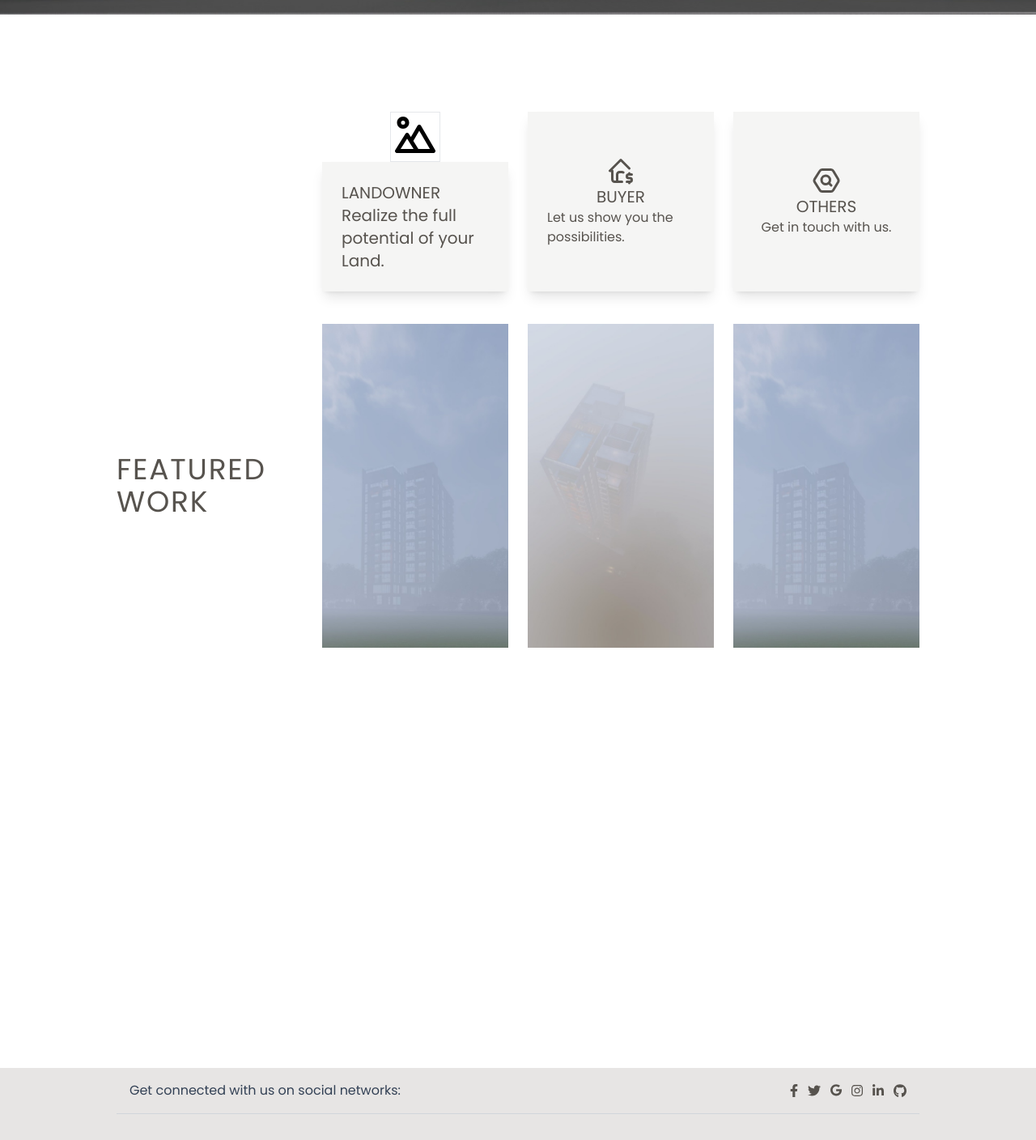
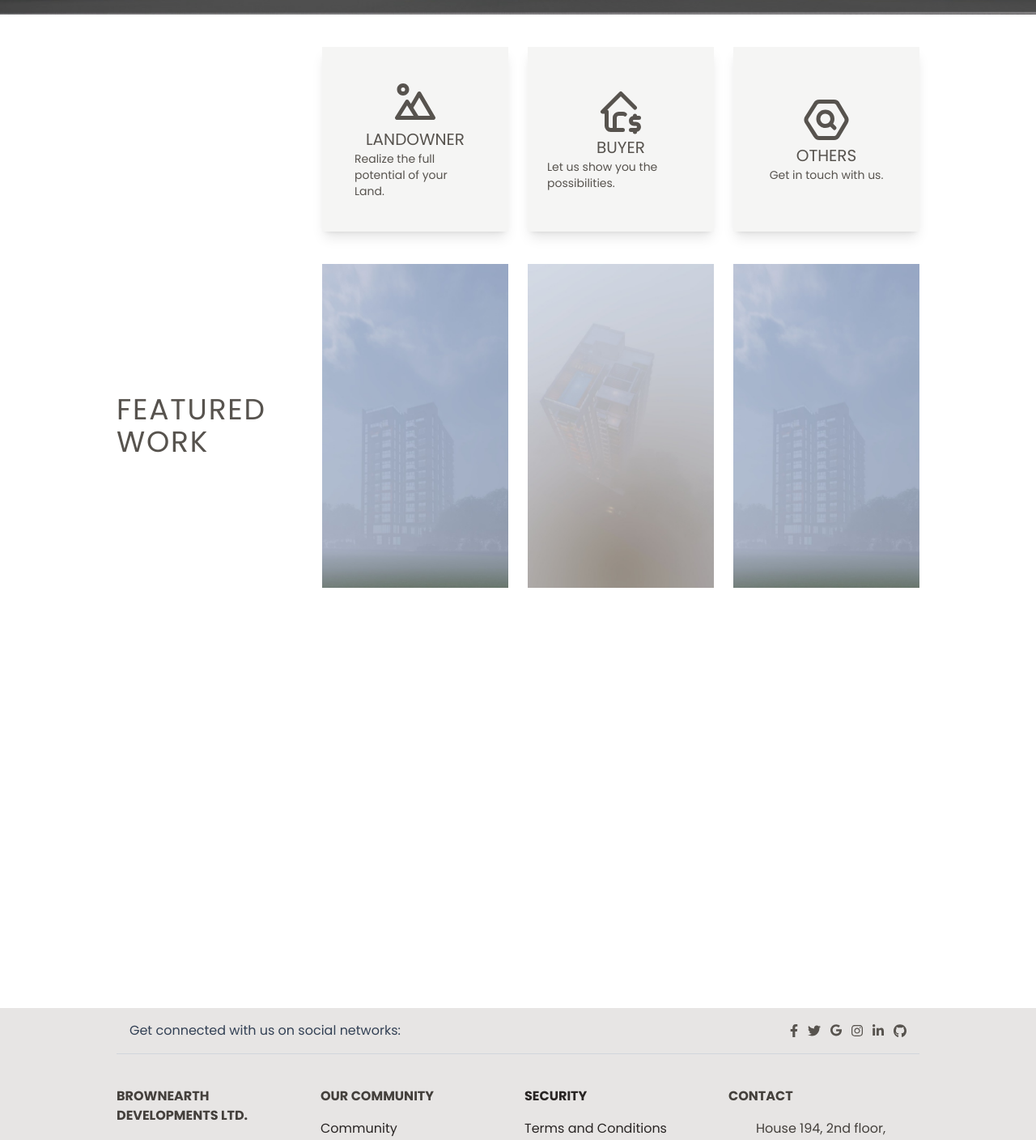
Before and after one commit to MijanurMim/brownEarthClient, a React (Create React App) app: page / in a window 1280 px wide. Shown: the part 780-2188 px from the top of the page at 81% size. Built offline with nearby package versions, Linux system fonts and the light colour scheme; what tailwindcss-debug-screens would draw is missing.

Commit message:
home layout updated

```diff
--- a/src/components/footer/Footer.js
+++ b/src/components/footer/Footer.js
@@ -1,9 +1,10 @@
 import React from "react";
+import { HiHome } from "react-icons/hi";
 
 const Footer = () => {
   return (
     <footer className=" bg-stone-200 text-center text-stone-700 dark:bg-slate-600  dark:text-slate-200 lg:text-left  ">
-      <div className="my-10 mx-36 flex items-center justify-center border-b border-gray-300 p-4 lg:justify-between">
+      <div className="flex items-center justify-center border-b border-gray-300 p-4 lg:my-10 lg:mx-36 lg:justify-between">
         <div className="hidden text-slate-700 dark:text-slate-200  lg:block">
           <span>Get connected with us on social networks:</span>
         </div>
@@ -133,7 +134,7 @@ const Footer = () => {
       </div>
 
       {/* Main Footer section  */}
-      <div className="my-10 mx-36 text-center md:text-left">
+      <div className="m-10 text-center md:text-left lg:my-10 lg:mx-36">
         <div className="grid-1 grid gap-4 md:grid-cols-2 lg:grid-cols-4">
           <div className="">
             <h6
@@ -211,25 +212,14 @@ const Footer = () => {
             <h6 className="mb-4 flex justify-center font-semibold uppercase text-stone-700 dark:text-slate-200 md:justify-start">
               Contact
             </h6>
-            <p className="mb-4 flex  items-center justify-center md:justify-start ">
-              <span classNameName=" hidden sm:block">
-                <svg
-                  aria-hidden="true"
-                  focusable="false"
-                  data-prefix="fas"
-                  data-icon="home"
-                  className="mr-4 w-4"
-                  role="img"
-                  xmlns="http://www.w3.org/2000/svg"
-                  viewBox="0 0 576 512"
-                >
-                  <path
-                    fill="currentColor"
-                    d="M280.37 148.26L96 300.11V464a16 16 0 0 0 16 16l112.06-.29a16 16 0 0 0 15.92-16V368a16 16 0 0 1 16-16h64a16 16 0 0 1 16 16v95.64a16 16 0 0 0 16 16.05L464 480a16 16 0 0 0 16-16V300L295.67 148.26a12.19 12.19 0 0 0-15.3 0zM571.6 251.47L488 182.56V44.05a12 12 0 0 0-12-12h-56a12 12 0 0 0-12 12v72.61L318.47 43a48 48 0 0 0-61 0L4.34 251.47a12 12 0 0 0-1.6 16.9l25.5 31A12 12 0 0 0 45.15 301l235.22-193.74a12.19 12.19 0 0 1 15.3 0L530.9 301a12 12 0 0 0 16.9-1.6l25.5-31a12 12 0 0 0-1.7-16.93z"
-                  ></path>
-                </svg>
+            <p className="mb-4 flex items-center justify-center md:justify-start ">
+              <span className="hidden text-lg sm:block ">
+                <HiHome />
               </span>
-              House 194, 2nd floor, Lane 01 DOHS, Lalmatia, Dhaka
+              <span className="ml-4">
+                {" "}
+                House 194, 2nd floor, Lane 01 DOHS, Lalmatia, Dhaka
+              </span>
             </p>
             <p className="mb-4 flex items-center justify-center md:justify-start">
               <svg
--- a/src/components/navbar/Navbar.js
+++ b/src/components/navbar/Navbar.js
@@ -33,10 +33,10 @@ const Navbar = () => {
     setTheme(theme === "dark" ? "light" : "dark");
   };
   return (
-    <div className="sticky top-0 left-0 z-50 w-full   shadow-sm">
-      <div className=" mx-36  items-center justify-between self-center  bg-white py-2 dark:bg-slate-600 md:flex    ">
+    <div className="sticky top-0 left-0 z-50  w-full   bg-stone-200 shadow-sm">
+      <div className=" items-center  justify-between self-center py-2   dark:bg-slate-600 md:flex lg:mx-36    ">
         {/* Navbar title and logo  */}
-        <div className="   flex cursor-pointer items-start justify-start   ">
+        <div className="ml-10 flex   cursor-pointer items-start justify-start lg:ml-0   ">
           <span className="  ">
             <img
               src={logo}
@@ -55,7 +55,7 @@ const Navbar = () => {
           {open ? <IoCloseSharp /> : <IoMenuSharp />}
         </div>
 
-        <div className="tracking-wide ">
+        <div className="lg:tracking-wide ">
           {/* Navbar Items  */}
           <ul
             className={`lg-px-5 absolute  z-[-1] w-full  px-10 pb-12  transition-all  duration-500 ease-in  md:static   md:z-auto md:flex md:items-center md:space-x-1 md:pb-0 lg:space-x-8
@@ -162,13 +162,13 @@ const Navbar = () => {
         </div>
 
         {/* SOCIAL MEDIA ICONS  */}
-        <div className="flex cursor-pointer justify-center gap-1 text-2xl">
+        <div className="mr-10 ml-20 flex cursor-pointer justify-center gap-1 text-xl lg:ml-0 lg:mr-0    lg:text-2xl">
           <ul className="flex items-center justify-center gap-1 ">
             <li className="text-blue-500 duration-200 hover:scale-105 hover:text-blue-600">
               <BsFacebook />
             </li>
             <li className=" duration-200 hover:scale-105">
-              <img className="h-8" src={instaicon} alt="" />
+              <img className="h-5 lg:h-8" src={instaicon} alt="" />
             </li>
             <li className="text-green-500 duration-200 hover:scale-105 hover:text-green-600 ">
               <BsWhatsapp />
--- a/src/components/slider/Slider.js
+++ b/src/components/slider/Slider.js
@@ -29,7 +29,7 @@ const Slider = () => {
           // }}
           // navigation={true}
           modules={[Autoplay, Pagination, Navigation]}
-          className="xl:h-screen"
+          className="3xl:h-screen "
         >
           <SwiperSlide>
             <img className="w-full object-cover  " src={sliderImg1} alt="" />
--- a/src/index.css
+++ b/src/index.css
@@ -3,7 +3,7 @@
 @tailwind utilities;
 
 .nav-hover-effect {
-  @apply block  rounded    border-b border-stone-600 bg-stone-300 py-2 pr-4 pl-3   text-stone-700 transition-all  duration-100    hover:scale-105 hover:text-stone-800    dark:border-slate-300 dark:bg-slate-600 dark:text-slate-100 md:border-0  md:bg-transparent;
+  @apply block  rounded    border-b border-stone-600 bg-stone-300 py-2 pr-4 pl-3 text-xs  text-stone-700 transition-all  duration-100    hover:scale-105 hover:text-stone-800    dark:border-slate-300 dark:bg-slate-600 dark:text-slate-100 md:border-0  md:bg-transparent  2xl:text-lg;
 }
 .nav-sub-items {
   @apply block bg-gray-200 py-2 px-4 text-sm text-gray-200 transition-all duration-150 hover:scale-105  hover:text-stone-600  dark:bg-gray-200   dark:text-gray-600 xl:text-sm;
@@ -18,6 +18,3 @@
 .footer-item-hover {
   @apply mr-6 text-stone-800 decoration-stone-600 duration-200  hover:text-stone-500 hover:underline dark:text-slate-200  dark:decoration-slate-200 dark:hover:text-slate-300;
 }
-.responsive-spacing {
-  @apply py-2  pr-4    pl-3;
-}
--- a/src/pages/home/Home.js
+++ b/src/pages/home/Home.js
@@ -16,19 +16,18 @@ const Home = () => {
       <Slider />
 
       {/* landowner section  */}
-      <div className=" my-10 mx-36 grid grid-cols-1  gap-2      lg:grid-cols-4  lg:gap-6  ">
+      <div className="m-10 grid grid-cols-1 gap-4 md:grid-cols-4  lg:my-10      lg:mx-36  lg:gap-6  ">
         <div></div>
         <Link
           to="/contact"
-          className="flex cursor-pointer flex-col items-center justify-center "
+          className="flex cursor-pointer flex-col items-center justify-center bg-stone-100 p-10   text-stone-600 shadow-lg duration-300 hover:scale-105 dark:bg-slate-500 dark:text-slate-200 2xl:p-20"
         >
-          <div className="border text-6xl">
+          <div className="text-4xl xl:text-6xl">
             <BiLandscape />
           </div>
-
-          <div className="bg-stone-100 p-6 text-xl  text-stone-600 shadow-lg duration-300 hover:scale-105 dark:bg-slate-500 dark:text-slate-200">
-            LANDOWNER
-            <div>Realize the full potential of your Land.</div>
+          <div className="xl:text-xl">LANDOWNER</div>
+          <div className="text-sm">
+            Realize the full potential of your Land.
           </div>
         </Link>
 
@@ -36,29 +35,29 @@ const Home = () => {
           to="/contact"
           className="flex cursor-pointer flex-col items-center justify-center bg-stone-100 p-6  text-stone-600 shadow-lg duration-300 hover:scale-105 dark:bg-slate-500 dark:text-slate-200"
         >
-          <div className="text-4xl">
+          <div className="text-6xl">
             <TbHomeDollar />
           </div>
           <div className="text-xl">BUYER</div>
-          <div>Let us show you the possibilities.</div>
+          <div className="text-sm">Let us show you the possibilities.</div>
         </Link>
 
         <Link
           to="contact"
           className="flex cursor-pointer flex-col items-center justify-center bg-stone-100 p-6  text-stone-600 shadow-lg duration-300 hover:scale-105 dark:bg-slate-500 dark:text-slate-200"
         >
-          <div className="text-4xl">
+          <div className="text-6xl">
             {" "}
             <TbBrandGoogleBigQuery />
           </div>
           <div className="text-xl">OTHERS</div>
-          <div> Get in touch with us. </div>
+          <div className="text-sm"> Get in touch with us. </div>
         </Link>
       </div>
 
       {/* Features Work Section  */}
-      <div className="my-10 mx-36 grid grid-cols-1  gap-2      lg:grid-cols-4  lg:gap-6  ">
-        <div className="flex text-3xl    uppercase tracking-wider text-stone-600 dark:text-slate-200   md:items-center lg:text-4xl ">
+      <div className="m-10  grid grid-cols-1 gap-2 lg:mx-36  lg:my-10      lg:grid-cols-4  lg:gap-6  ">
+        <div className="flex text-3xl    uppercase tracking-wider text-stone-600 dark:text-slate-200   md:items-center lg:text-4xl	 ">
           FEATURED <br /> WORK
         </div>
 
@@ -122,7 +121,7 @@ const Home = () => {
       </div>
 
       {/* Video Section  */}
-      <div className="my-10 mx-36 grid grid-cols-1  gap-2      lg:grid-cols-4  lg:gap-6  ">
+      <div className="m-10 grid grid-cols-1 gap-2 lg:my-10  lg:mx-36      lg:grid-cols-4  lg:gap-6  ">
         <div></div>
         <div className="col-span-3 aspect-video ">
           {" "}
```
